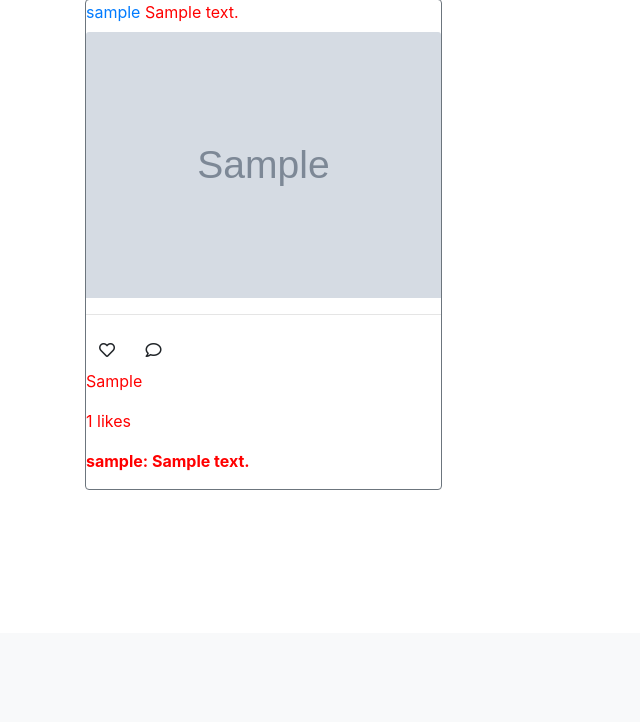
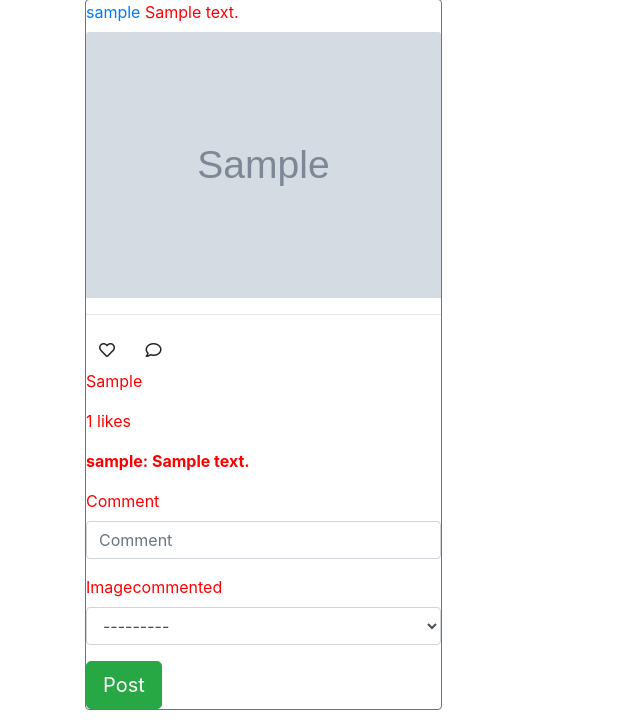
Before and after one commit to cherucole/Pixel-Connect, a Django app: page / in a window 1280 px wide. Shown: the part 167-889 px from the top of the page, without its empty margins (0-640 px from the left). Before the commit the page ends 657 px from the top, so only its background shows below. Run offline with Django 3.2, Linux system fonts and the light colour scheme; a user stored in the database is signed in; tables that the repository leaves empty hold one stand-in row (values such as "Sample post"); grey boxes marked "Sample" are stand-in pictures; some libraries are stand-ins or nearby versions.

Commit message:
pushing comment to all

```diff
--- a/pixel_app/forms.py
+++ b/pixel_app/forms.py
@@ -17,7 +17,7 @@ class CommentForm(forms.ModelForm):
 
     class Meta:
         model = Comment
-        fields = ('user', 'comment',)
+        exclude = ['user']
 
 class NewProfileForm(forms.ModelForm):
     class Meta:
--- a/pixel_app/models.py
+++ b/pixel_app/models.py
@@ -32,8 +32,8 @@ class Profile(models.Model):
 
 class Comment(models.Model):
     comment = models.CharField(max_length=30, blank=True)
-    user = models.ForeignKey(User,on_delete=models.CASCADE)
-    imagecommented = models.ForeignKey('pixel_app.Post',on_delete=models.CASCADE, related_name='comments')
+    user = models.ForeignKey(User,on_delete=models.CASCADE, blank=True)
+    imagecommented = models.ForeignKey('pixel_app.Post',on_delete=models.CASCADE, related_name='comments',blank=True)
 
     def save_comment(self):
         self.save()
@@ -59,7 +59,7 @@ class Post(models.Model):
     caption = HTMLField(blank=True)
     likes=models.IntegerField()
     opinions = models.ForeignKey(Comment,on_delete=models.CASCADE, null=True, blank=True)
-    user_profile = models.ForeignKey(User,on_delete=models.CASCADE, related_name='posts')
+    user_profile = models.ForeignKey(User,on_delete=models.CASCADE, related_name='posts',blank=True)
     date = models.DateTimeField(auto_now_add=True)
 
     @classmethod
--- a/pixel_app/templates/images/homepage.html
+++ b/pixel_app/templates/images/homepage.html
@@ -49,6 +49,10 @@
 
 
 
+
+
+
+
     <img class="card-img-top" src="{{image.image.url}}" class="img-responsive" alt="Image" size="100px200" type="button" class="btn btn-primary" data-toggle="modal" data-target="#{{image.id}}">
 <hr>
       <a class="btn btn-default" href="{% url 'like_post' id=image.id %}"><i class="far fa-heart"></i></a>
@@ -67,37 +71,24 @@
 {% empty %}
     <p>No comments here yet :(</p>
 {% endfor %}
+
+
+            {{form.media}}
+
+      <form  action="{%url 'homepage'%}" method="post" enctype="multipart/form-data">
+        {%csrf_token%}
+
+        {% bootstrap_form form%}
+        <input type="submit" class="btn btn-success btn-lg" value="Post">
+      </form>
+
+       {% block scripts %}
+      <script src="https://ajax.googleapis.com/ajax/libs/jquery/3.2.1/jquery.min.js"></script>
+
+      {% bootstrap_javascript %}
+    {% endblock %}
   </div>
 
-    <!-- Modal -->
-<div class="modal fade" id="{{image.id}}" tabindex="-1" role="dialog" aria-labelledby="exampleModalCenterTitle" aria-hidden="true">
-  <div class="modal-dialog modal-dialog-centered" role="document">
-    <div class="modal-content">
-      <div class="modal-header">
-        <h5 class="modal-title" id="exampleModalLongTitle">{{image.name}}</h5>
-        <button type="button" class="close" data-dismiss="modal" aria-label="Close">
-          <span aria-hidden="true">&times;</span>
-        </button>
-      </div>
-      <div class="modal-body">
-  <img class="card-img-top" src="{{image.image.url}}" class="img-responsive" alt="Image" size="100px200">
-      </div>
-        <div>
-        <h4 class="modal-title" id="exampleModalLongTitle">Name: {{image.name}}</h4>
-
-        <h6 class="modal-title" id="exampleModalLongTitle">Details: {{image.description| safe}}</h6>
-        <h6 class="modal-title" id="exampleModalLongTitle">Location: {{image.location| safe}}</h6>
-
-        </div>
-
-      <div class="modal-footer">
-
-
-
-<button class="btn btn-primary" value="https://cherucole-photos.herokuapp.com{{image.image.url}}" onclick="copytext(this.value)">Copy
-           link</button>      </div>
-    </div>
-  </div>
 </div>
       {% empty %}
   <div class="row">
@@ -107,23 +98,7 @@
 
   </div>
 
-<script>
 
-
-    function copytext(text) {
-
-   function handler(event) {
-       event.clipboardData.setData('text/plain', text);
-       event.preventDefault();
-       document.removeEventListener('copy', handler, true);
-   }
-
-   document.addEventListener('copy', handler, true);
-   document.execCommand('copy');
-
-}
-
-</script>
 </div>
 </body>
 </html>
--- a/pixel_app/views.py
+++ b/pixel_app/views.py
@@ -21,7 +21,26 @@ def homepage(request):
     posts = Post.all_posts()
     comments=Comment.objects.all()
 
-    return render(request, 'images/homepage.html', { "posts":posts , "comments":comments})
+    current_user = request.user
+    if request.method == 'POST':
+        form = CommentForm(request.POST, request.FILES)
+        if form.is_valid():
+            comment = form.save(commit=False)
+            comment.user = current_user
+            comment.save()
+        return redirect('homepage')
+
+    else:
+        form = CommentForm()
+
+
+    # form=CommentForm
+    context =  {
+        "form": form,
+        "posts":posts ,
+        "comments":comments
+    }
+    return render(request, 'images/homepage.html', context)
 
 
 @login_required
@@ -120,16 +139,33 @@ def add_profile(request):
 #         form = UploadForm()
 #     return render(request, 'upload.html', {"form": form})
 #
+
+
+@login_required(login_url='/accounts/login/')
+def add_comment(request):
+    current_user = request.user
+    if request.method == 'POST':
+        form = CommentForm(request.POST, request.FILES)
+        if form.is_valid():
+            comment = form.save(commit=False)
+            comment.editor = current_user
+            comment.save()
+        return redirect('homepage')
+
+    else:
+        form = CommentForm()
+    return render(request, 'images/homepage.html', {"form": form})
+#
 # @login_required(login_url='/accounts/login/')
 # def add_comment(request):
 #     current_user = request.user
 #     if request.method == 'POST':
 #         form = CommentForm(request.POST, request.FILES)
 #         if form.is_valid():
-#             image = form.save(commit=False)
-#             image.name = current_user
-#             image.save()
-#         return redirect('home')
+#             comment = form.save(commit=False)
+#             comment.user = current_user
+#             comment.save()
+#         return redirect('homepage')
 #
 #     else:
 #         form = CommentForm()
```
